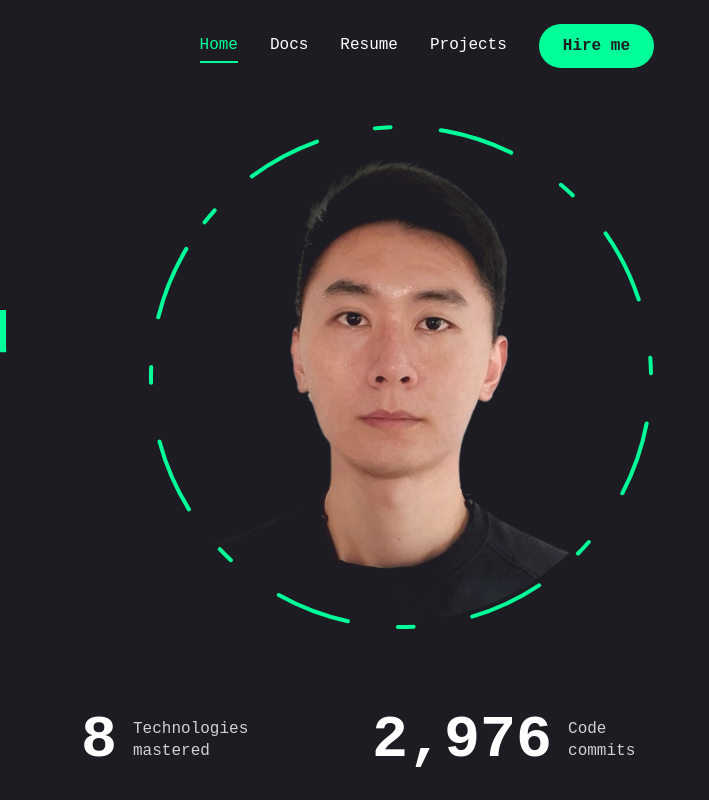
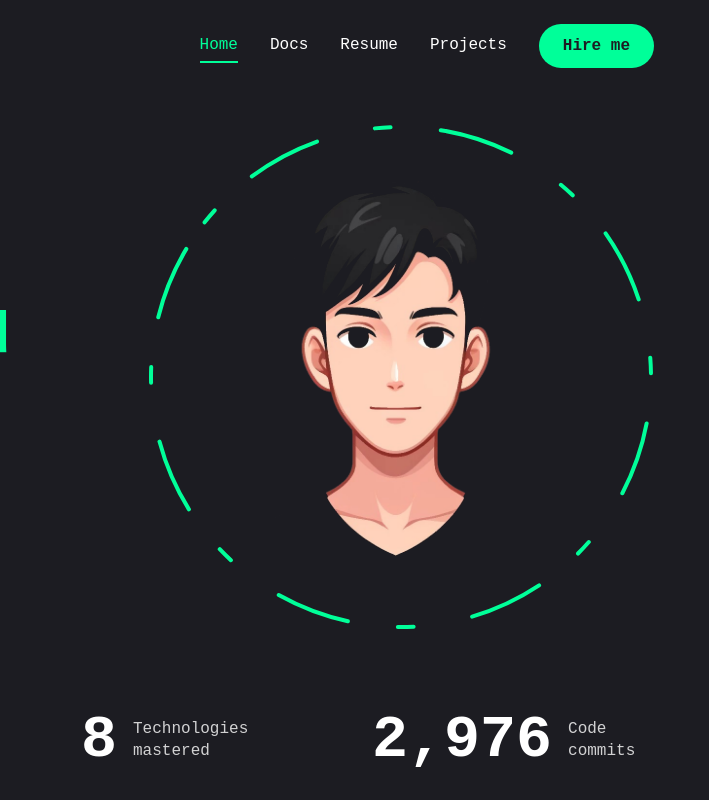
Before and after one commit to JiangShuuu/astro-portfolio, an Astro site: page / in a window 1280 px wide. Shown: the full height of the page, 571-1280 px from the left. Built offline with nearby package versions, Linux system fonts and the light colour scheme; Astro itself is replaced by a stand-in of ours; what @astrojs/starlight-tailwind would draw is missing.

Commit message:
feat: change photo

```diff
--- a/src/components/Photo.tsx
+++ b/src/components/Photo.tsx
@@ -20,7 +20,7 @@ export default function Photo() {
           className="w-[298px] h-[298px] xl:w-[498px] xl:h-[498px] rounded-full overflow-hidden mix-blend-lighten absolute"
         >
           <img
-            src="/assets/photo.png"
+            src="/assets/photo_caton.png"
             className="object-contain w-full h-full "
           />
         </motion.div>
```
Also changed, not shown: public/assets/photo0.png (deleted), public/assets/photo02.png (deleted), public/assets/photo1.png (deleted), public/assets/photo_caton.png (added).
